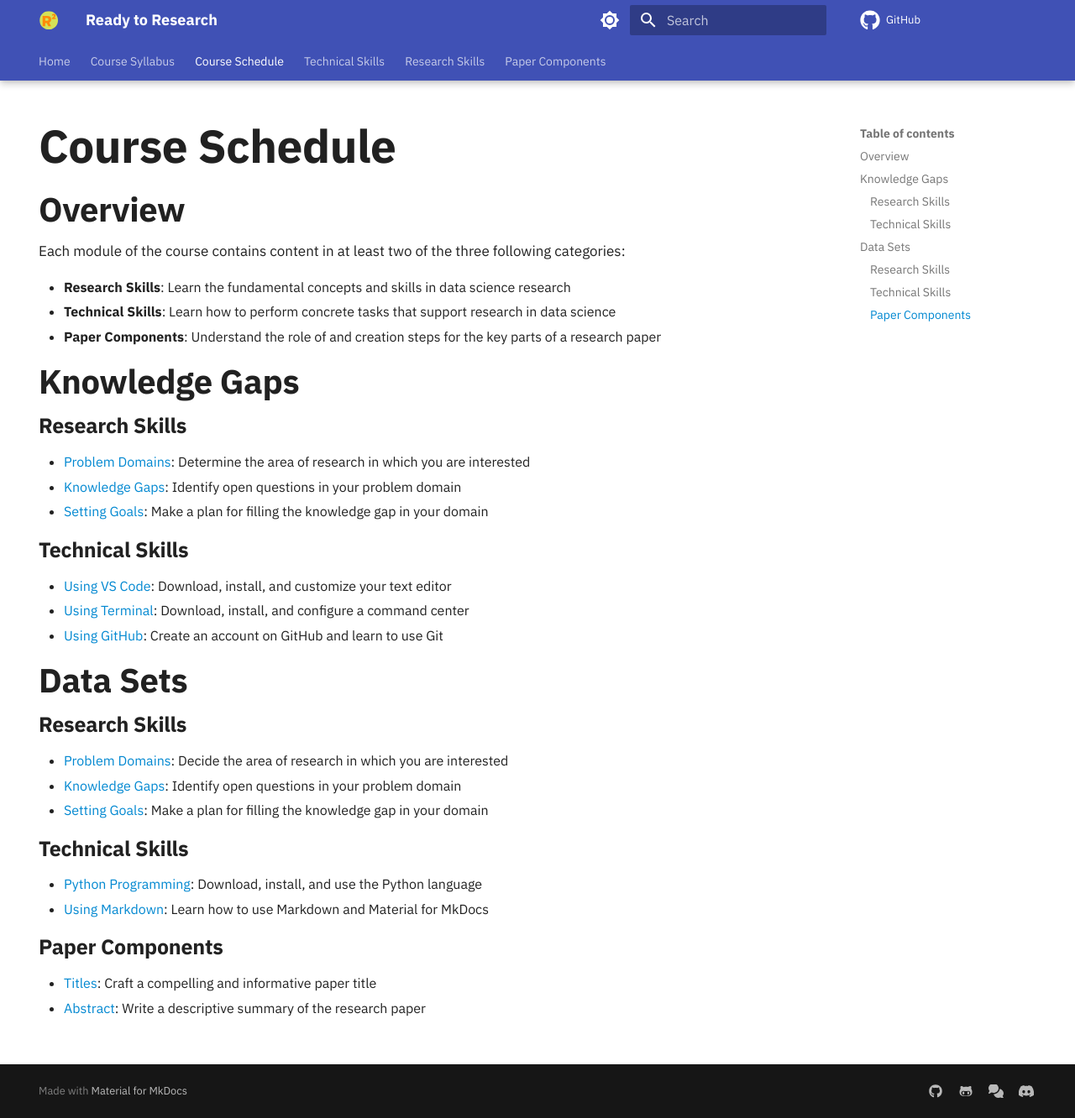
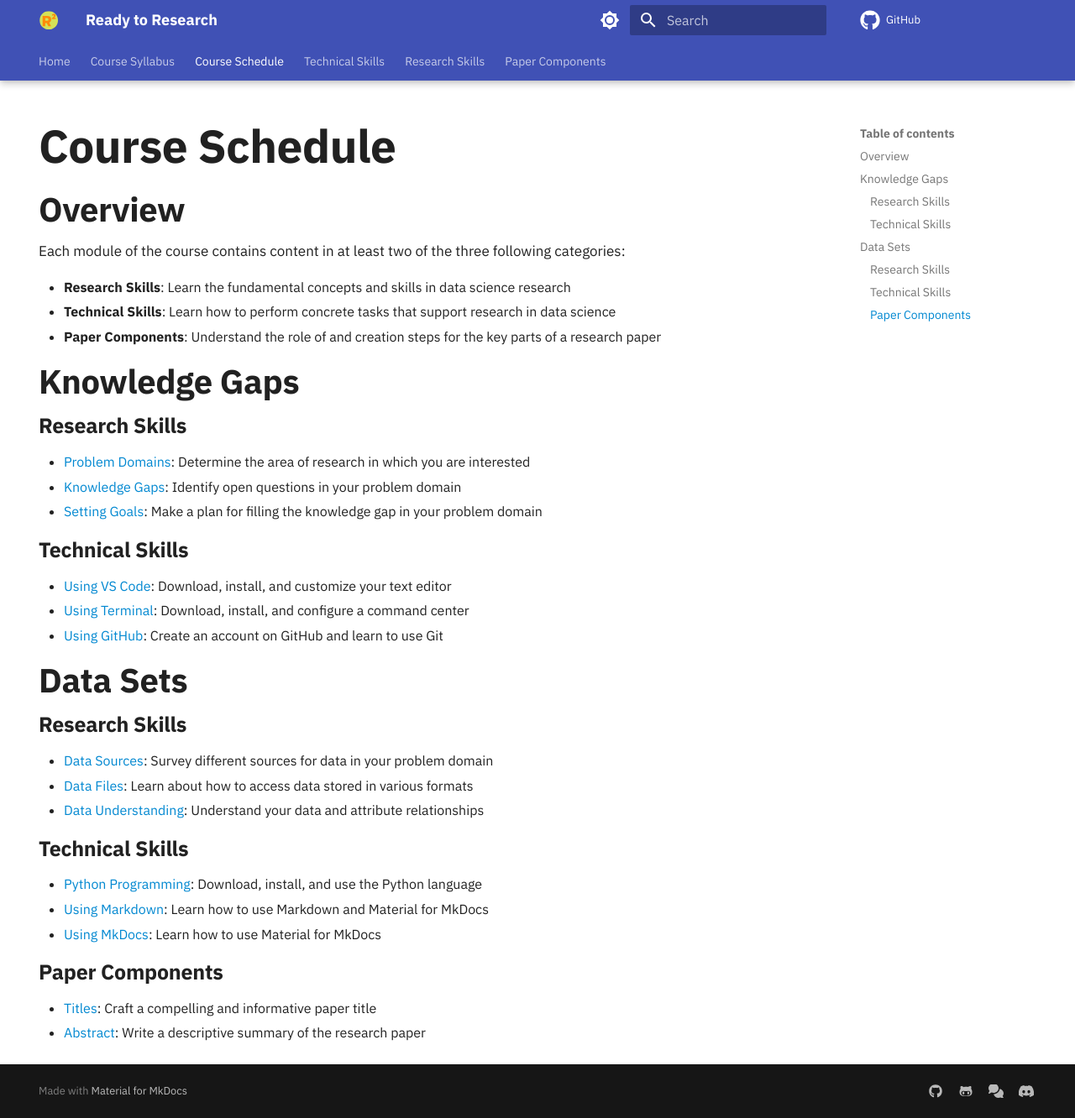
Before and after one commit to kaushal1014/research-paper-template-Athlete-Injuries, an MkDocs documentation site: the page built from docs/data-science/schedule.md, in a window 1280 px wide and 1332 px high. Shown: the whole window at 84% size. Built offline with MkDocs 1.6.1 and Material for MkDocs 9.7.7, drawn with Linux system fonts in a browser that asks for light colours; comment, search, counter and statistics services are not loaded.

Commit message:
feat: Add more module titles in the schedule for data-science.

```diff
--- a/docs/data-science/schedule.md
+++ b/docs/data-science/schedule.md
@@ -32,14 +32,15 @@
 
 ### Research Skills
 
-- [Problem Domains](/research-skills/problem-domains/): Decide the area of research in which you are interested
-- [Knowledge Gaps](/research-skills/knowledge-gaps/): Identify open questions in your problem domain
-- [Setting Goals](/research-skills/setting-goals/): Make a plan for filling the knowledge gap in your domain
+- [Data Sources](/research-skills/data-sources/): Survey different sources for data in your problem domain
+- [Data Files](/research-skills/data-files/): Learn about how to access data stored in various formats
+- [Data Understanding](/research-skills/data-understanding/): Understand your data and attribute relationships
 
 ### Technical Skills
 
 - [Python Programming](/technical-skills/python-programming/): Download, install, and use the Python language
 - [Using Markdown](/technical-skills/using-markdown/): Learn how to use Markdown and Material for MkDocs
+- [Using MkDocs](/technical-skills/using-mkdocs/): Learn how to use Material for MkDocs
 
 ### Paper Components
 
```
Also changed, not shown: other parts of docs/data-science/schedule.md (+1 -1 lines).
